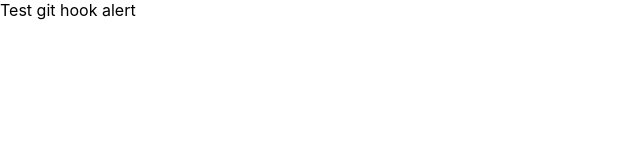
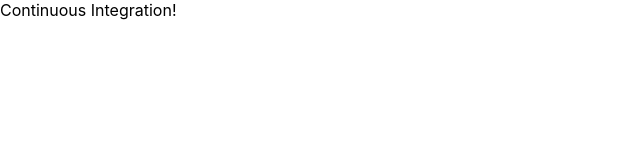
Before and after one commit to nicrmurphy/financial-literacy, a React (Create React App) app: page / in a window 1280 px wide. Shown: the top 160 px of the page, without its empty margins (0-640 px from the left). Built offline with nearby package versions, Linux system fonts and the light colour scheme.

Commit message:
test ci build

```diff
--- a/src/App.js
+++ b/src/App.js
@@ -3,7 +3,7 @@ import './App.css'
 
 function App() {
   return <div className="App">
-    Test git hook alert
+    Continuous Integration!
   </div>
 }
 
```
